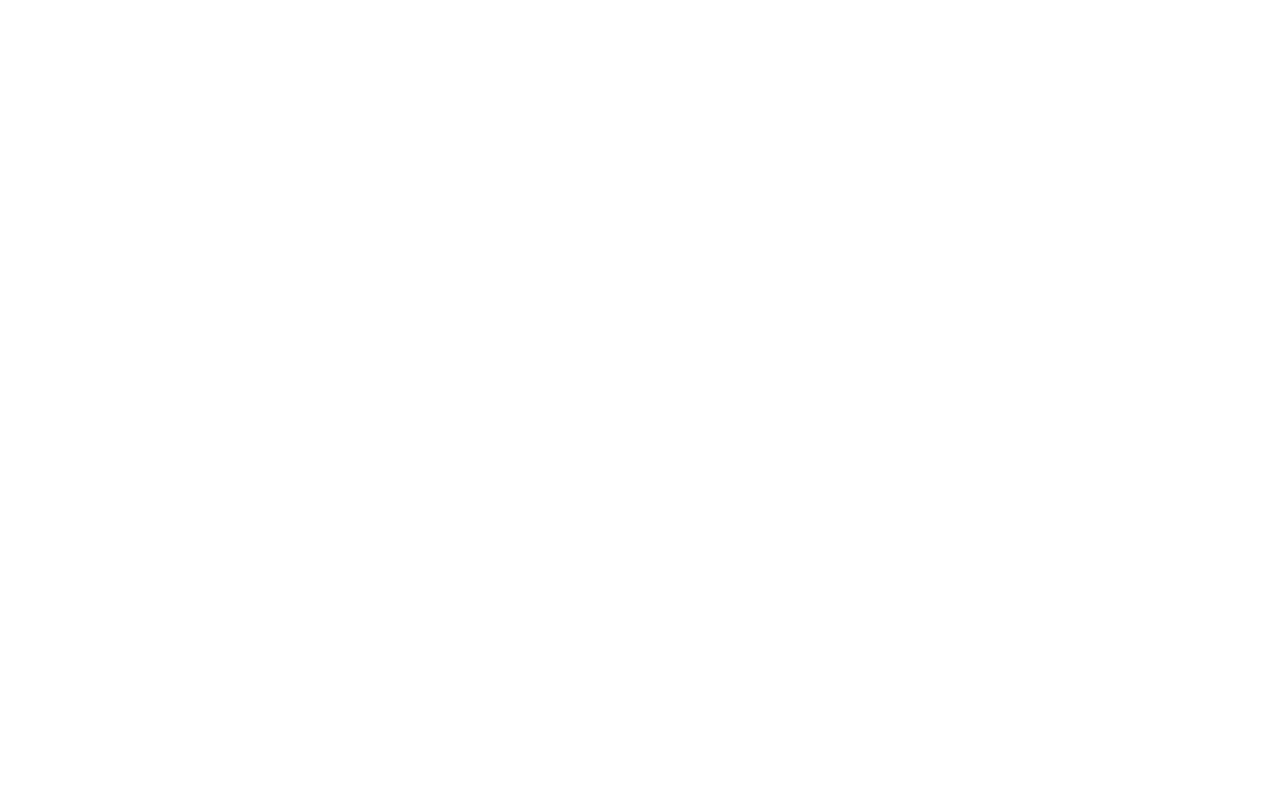
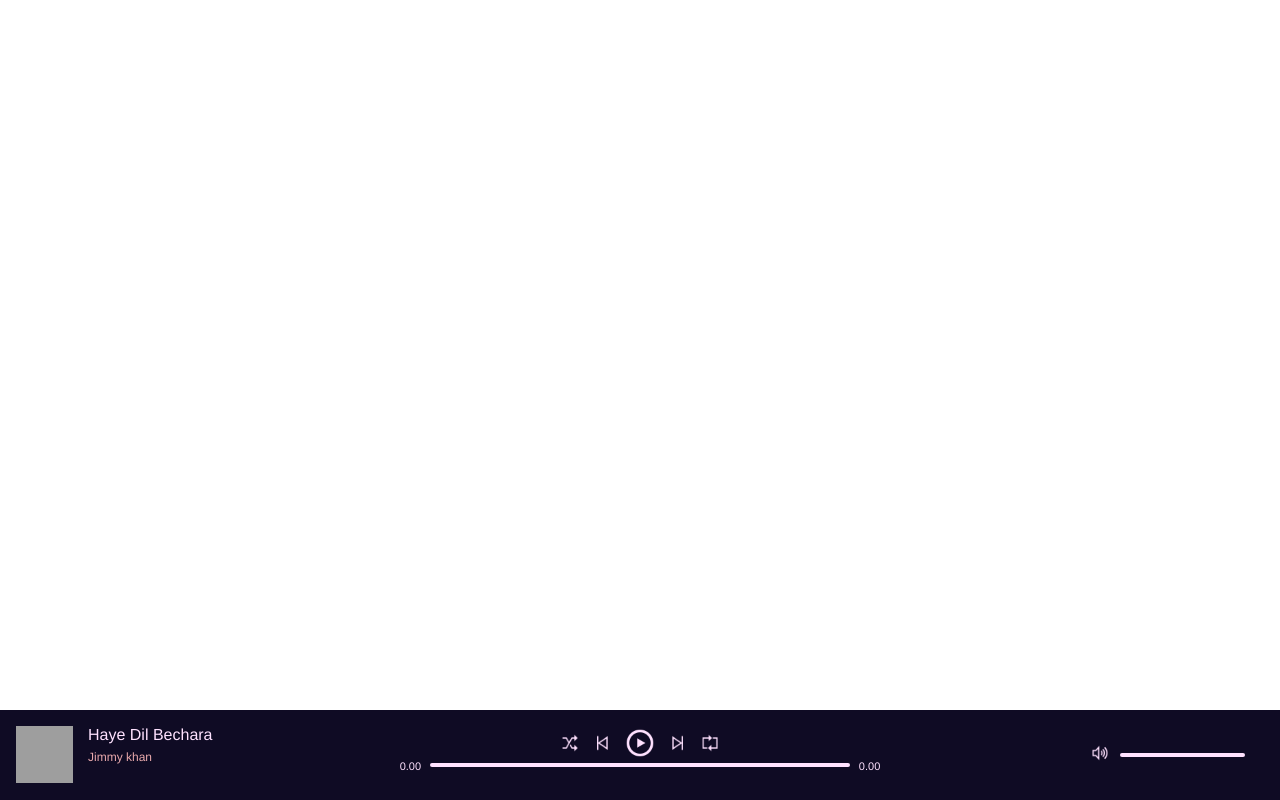
Before and after one commit to Bill550/Spotify, a PHP site: page / in a window 1280 px wide. Before the commit the page is empty. Run offline with PHP 8.4, Linux system fonts and the light colour scheme; the visitor is signed in with stand-in values (Sample User, id 1); grey boxes are pictures that could not be loaded.

Commit message:
4th Changes

```diff
--- /dev/null
+++ b/Assets/css/style.css
@@ -0,0 +1,122 @@
+*{
+    font-family: "Helvetica Neue",Helvetica,Arial,sans-serif;
+    color: #ffe2ff;
+}
+html,body{
+    padding: 0;
+    margin: 0;
+    height: 100%;
+}
+#nowPlayingBarContainer{
+    width: 100%;
+    background-color: #0F0B24;
+    bottom: 0;
+    position: fixed;
+    min-width: 620px;
+}
+#nowPlayingBar{
+    display: flex;
+    height: 90px;
+    padding: 16px;
+    box-sizing: border-box;
+}
+#nowPlayingLeft,
+#nowplayingright{
+    width: 30%;
+    min-width: 180px;
+}
+#nowplayingright{
+        position: relative;
+        margin-top: 16px;
+}
+#nowPlayingCenter{
+    width: 40%;
+    max-width: 700px;
+    display: flex;
+    flex-direction: column;
+    align-items: center;
+}
+#nowPlayingBar .content{
+    width: 100%;
+    height: 57px;
+}
+.playerControls .buttons {
+    margin: 0 auto;
+    display: table;
+}
+.controlButton{
+    background-color: transparent;
+    border: none;
+    vertical-align: middle;
+}
+.controlButton img {
+    width: 20px;
+    height: 20px;
+}
+.controlButton.play img,
+.controlButton.pause img{
+    width: 32px;
+    height: 32px;
+}
+.controlButton:hover{
+    cursor: pointer;
+}
+.progressTime{
+    color: #ffe2ff;
+    font-size: 11px;
+    min-width: 40px;
+    text-align: center;
+}
+.playBackBar {
+    display: flex;
+}
+.progressBar{
+    width: 100%;
+    height: 12px;
+    display: inline-flex;
+    cursor: pointer;
+}
+.progressBarBG{
+    background-color: #ffe2ff;
+    height: 4px;
+    width: 100%;
+    border-radius: 2px;
+}
+.progress{
+    background-color: #E9A9AC;
+    height: 4px;
+    width: 0;
+    border-radius: 2px;
+}
+.playBackBar .progressBar{
+    margin-top: 3px;
+}
+/* //////////////////////////////////////////////////////////////////////// */
+#nowPlayingLeft .albumArtwork{
+    height: 100%;
+    max-width: 57px;
+    margin-right: 15px;
+    float: left;
+    background-size: cover;
+}
+#nowPlayingLeft .trackInfo {
+    display: table;
+}
+#nowPlayingLeft .trackInfo .ArtistName {
+    margin: 6px 0;
+    display: inline-block;
+    width: 100%;
+}
+#nowPlayingLeft .trackInfo .ArtistName span {
+    font-size: 12px;
+    color: #E9A9AC;
+}
+/* //////////////////////////////////////////////////////////////////////// */
+.volumeBar {
+    width: 180px;
+    position: absolute;
+    right: 0;
+}
+.volumeBar .progressBar {
+    width: 125px;
+}
--- a/includes/config.php
+++ b/includes/config.php
@@ -3,7 +3,7 @@
     session_start();
 
     $timezone = date_default_timezone_set ("Asia/Karachi");
-    $con = mysqli_connect("Localhost", "root", "", "Spotify");
+    $con = mysqli_connect('Localhost', 'root', '', 'Spotify');
     if(mysqli_connect_errno()){
         echo "Failed To Connect: ". mysqli_connect_errno();
     }
--- a/index.php
+++ b/index.php
@@ -8,3 +8,92 @@
         header("Location: register.php");
     }
 ?>
+<html>
+
+<head>
+    <title>Welcome To Spotify!</title>
+    <link rel="stylesheet" href="Assets/css/style.css">
+</head>
+
+<body>
+    <div id="nowPlayingBarContainer">
+        <div id="nowPlayingBar">
+            <div id="nowPlayingLeft">
+                <div class="content">
+                    <span class="albumLink">
+                        <img class="albumArtwork" src="https://mir-s3-cdn-cf.behance.net/project_modules/max_1200/0994d841602157.57ac63336b606.jpg" alt="" srcset="">
+                    </span>
+                    <div class="trackInfo">
+                        <span class="trackName">
+                            <span>Haye Dil Bechara</span>
+                        </span>
+
+                        <span class="ArtistName">
+                            <span>Jimmy khan</span>
+                        </span>
+                    </div>
+                </div>
+            </div>
+            <div id="nowPlayingCenter">
+                <div class="content playerControls">
+                    <div class="buttons">
+                        <!-- //////////////////////////////////////////////////////////////////////////// -->
+                        <button class="controlButton shuffle" title="Shuffle Button">
+                            <img src="Assets/images/icons/shuffle.png" alt="Shuffle">
+                        </button>
+                        <!-- //////////////////////////////////////////////////////////////////////////// -->
+                        <button class="controlButton previous" title="Previous Putton">
+                            <img src="Assets/images/icons/previous.png" alt="Previous">
+                        </button>
+                        <!-- //////////////////////////////////////////////////////////////////////////// -->
+                        <button class="controlButton play" title="Play Button">
+                            <img src="Assets/images/icons/play.png" alt="Play">
+                        </button>
+                        <!-- //////////////////////////////////////////////////////////////////////////// -->
+                        <button class="controlButton pause" title="pause  Button" style="display: none;">
+                            <img src="Assets/images/icons/pause.png" alt="pause">
+                        </button>
+                        <!-- //////////////////////////////////////////////////////////////////////////// -->
+                        <button class="controlButton next" title="Next Button">
+                            <img src="Assets/images/icons/next.png" alt="Next">
+                        </button>
+                        <!-- //////////////////////////////////////////////////////////////////////////// -->
+                        <button class="controlButton repeat" title="Repeat Button">
+                            <img src="Assets/images/icons/repeat.png" alt="Repeat">
+                        </button>
+                        <!-- //////////////////////////////////////////////////////////////////////////// -->
+                    </div>
+<!-- /////////////////////////////////--- Progress Bar ---/////////////////////////////////////////// -->
+                    <div class="playBackBar">
+                        <span class="progressTime current">0.00</span>
+                        <div class="progressBar">
+                            <div class="progressBarBG">
+                                <div class="progress">  </div>
+                            </div>
+                        </div>
+                        <span class="progressTime remaining">0.00</span>
+                    </div>
+                </div>
+            </div>
+            <div id="nowplayingright">
+                <div class="volumeBar">
+                    <button class="controlButton vloume" title="Volume Button">
+                        <img src="Assets/images/icons/volume.png" alt="Vloume">
+                    </button>
+
+                    <div class="progressBar">
+                        <div class="progressBarBG">
+                            <div class="progress">  </div>
+                        </div>
+                    </div>
+
+                    <!-- <button class="controlButton vloume" title="Volume Button">
+                        <img src="Assets/images/icons/volume.png" alt="Vloume">
+                    </button> -->
+                </div>
+            </div>
+        </div>
+    </div>
+</body>
+
+</html>
```
Also changed, not shown: Assets/Images/0994d841602157.57ac63336b606.jpg (added), Assets/Images/Icons/more.png (added), Assets/Images/Icons/next.png (added), Assets/Images/Icons/pause-2.png (added), Assets/Images/Icons/pause.png (added), Assets/Images/Icons/play-2.png (added), Assets/Images/Icons/play.png (added), Assets/Images/Icons/playlist.png (added), Assets/Images/Icons/plus.png (added), Assets/Images/Icons/previous.png (added), Assets/Images/Icons/repeat-active.png (added), Assets/Images/Icons/repeat.png (added), Assets/Images/Icons/search.png (added), Assets/Images/Icons/shuffle-active.png (added), 3 more files.
